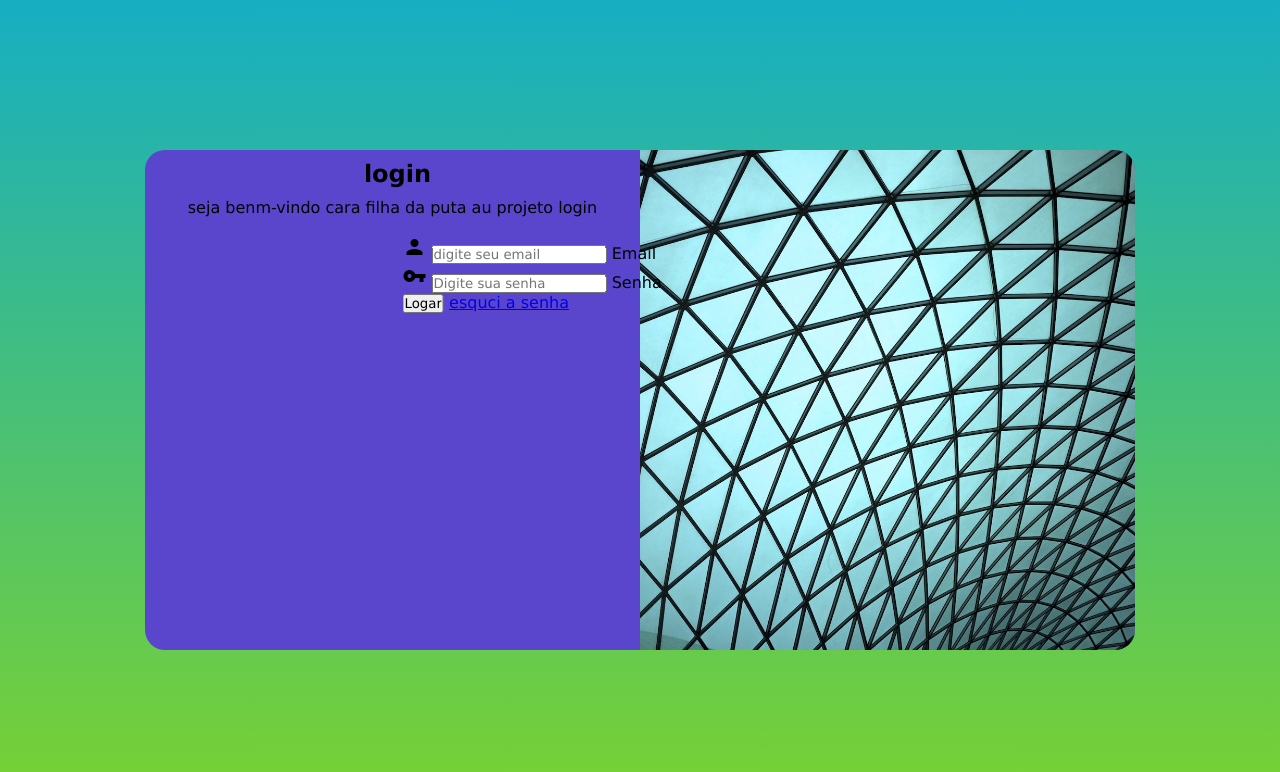
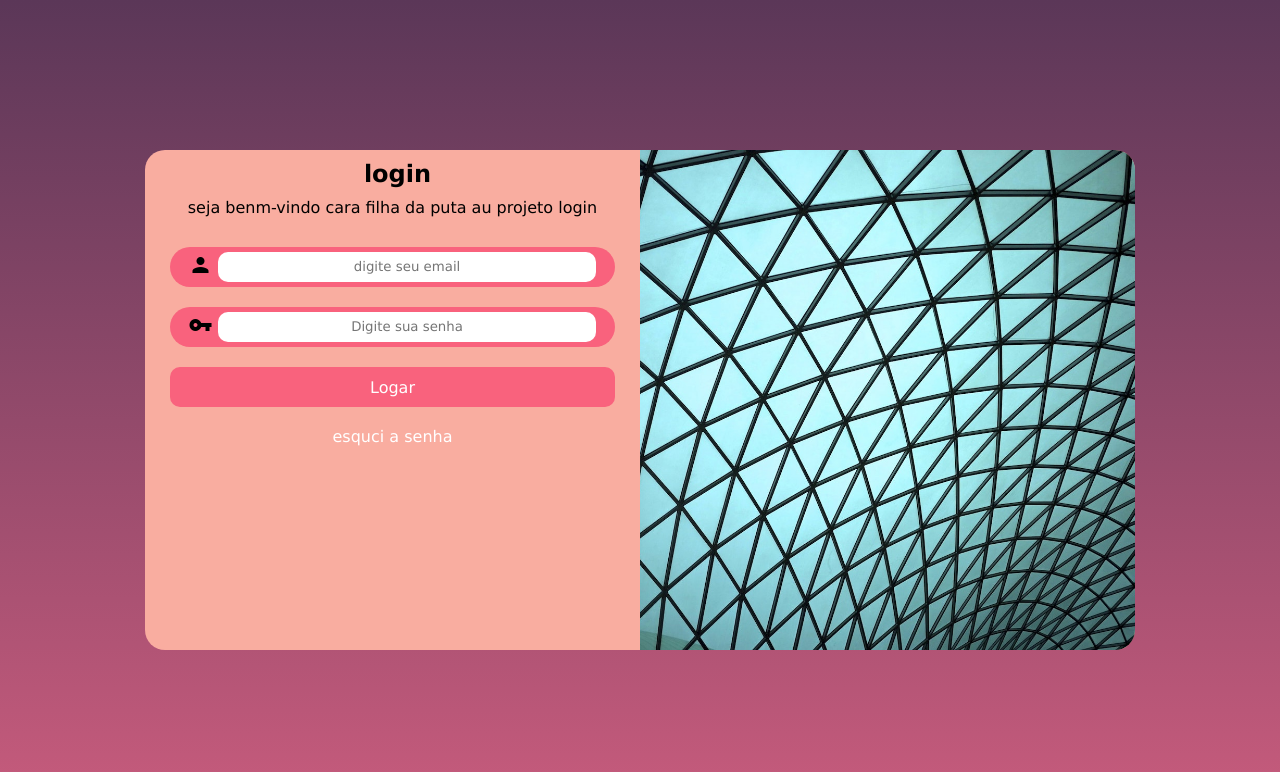
Before and after one commit to Carloseduardomelo/html, a plain HTML site: page projeto_login/index.html in a window 1280 px wide. Drawn offline with Linux system fonts and the light colour scheme.

Commit message:
formatando os inputs

```diff
--- a/projeto_login/index.html
+++ b/projeto_login/index.html
@@ -20,19 +20,19 @@
             <h1>login</h1>
             <p>seja benm-vindo cara filha da puta au projeto login </p>
             <div id="formu">
-                <form action="postre.php" method="post" autocomplete="off">
+                <form action="postre.php" method="post" autocomplete="off" class="form">
                     <div class="campo">
-                        <span class="material-icons md-dark">person</span>
+                        <span class="material-icons md-dark" id="icon" >person</span>
                         <input type="email" name="email" id="login1" placeholder="digite seu email" autocomplete="email" required maxlength="30">
                         <label for="login1">Email</label>
                     </div>
                     <div class="campo">
-                        <span class="material-icons md-dark">vpn_key</span>
+                        <span class="material-icons md-dark" id="icon1" >vpn_key</span>
                         <input type="password" name="senha" id="senha1" placeholder="Digite sua senha" autocomplete="current-password" required minlength="8">
                         <label for="senha1">Senha</label>
                     </div>
-                    <input type="submit" value="Logar">
-                    <a href="postre.php">esquci a senha </a>
+                        <input type="submit" value="Logar" class="botao">
+                        <a href="postre.php">esquci a senha </a>
                 </form>
             </div>
         </section>
--- a/projeto_login/styles/media.css
+++ b/projeto_login/styles/media.css
@@ -14,6 +14,21 @@
         float: right;
         width: 70%;
     }
+    span{
+        transform: translateY(11px);
+    }
+    .campo{
+        margin-bottom: 50px;
+        height: 50px;
+    }
+    .campo > input{
+        width: 85%;
+        height: 30px;
+        text-align: center;
+        border-radius: 10px;
+        border: none;
+        transform: translateY(5px);
+    }
 }
 @media screen and (min-width: 992px){
     #login{
@@ -29,4 +44,11 @@
         width: 50%;
         height: 100%;
     }
+    .campo > input{
+        width: 85%;
+        height: 30px;
+        text-align: center;
+        border-radius: 10px;
+        border: none;
+    }
 }
--- a/projeto_login/styles/style.css
+++ b/projeto_login/styles/style.css
@@ -1,4 +1,12 @@
 @charset "UTF-8";
+:root{
+    --cor1: #83B692;
+    --cor2: #F9ADA0;
+    --cor3: #F9627D;
+    --cor3_1:  #f84d6c;
+    --cor4: #C65B7C;
+    --cor5: #5B3758;
+}
 
 *{
     margin: 0px;
@@ -9,7 +17,7 @@ html,body{
     width: 100vw;
     height: 100vh;
 
-    background-image: linear-gradient(to top, #79d131, #16aec2);
+    background-image: linear-gradient(to top, var(--cor4), var(--cor5));
 
     box-sizing: border-box;
 }
@@ -19,12 +27,16 @@ h1{
 }
 P{
     text-align: center;
+    margin-bottom: 30px;
+}
+label{
+    display: none;
 }
 #login{
     width: 250px;
     height: 500px;
 
-    background-color: rgb(90, 70, 204);
+    background-color: var(--cor2);
 
     position: absolute;
     top: 50%;
@@ -40,6 +52,10 @@ P{
 
     transition: width .3s, height .3s; /* para fazer uma aminação simple de altura e de largura qundo trocar de media */
     transition-timing-function: ease;
+
+
+    display: block;
+
 }
 #imagen{
     background: url("../imagens/pexels-pixabay-248921\ \(1\).jpg") no-repeat center center;
@@ -50,13 +66,58 @@ P{
     display: block;
 }
 #formu{
-    position: absolute;
-    top: 65%;
-    left: 50%;
-
-    transform: translate(-50%, -50%);
+    text-align: center;
 
     margin: 10px;
 
+    width: 100%;
+    margin: auto;
+}
+.form{
+    margin: auto;
+}
+.campo{
+   background-color: var(--cor3);
+   margin: 10px 0px;
+   font-size: 1em;
+   height: 50px;
+   border-radius: 20px;
+   width: 90%;
+
+   height: 40px;
+   margin: auto;
+   margin-bottom: 20px;
+}
+span{
+    transform: translateY(6px);
+}
+.campo > input{
+    width: 30%px;
+    height: 25px;
+    text-align: center;
+    border-radius: 10px;
+    border: none;
+}
+.botao{
     display: block;
+    font-size: 1em;
+    width: 90%;
+    height: 40px;
+    color: white;
+    background-color:var(--cor3);
+    border: none;
+    border-radius: 10px;
+    cursor: pointer;
+    margin: auto;
+    margin-bottom: 20px;
 }
+.botao:hover{
+    background-color: var(--cor3_1);
+}
+.form > a{
+    color: white;
+    text-decoration: none;
+}
+.form > a:hover{
+    color: aqua;
+}
```
